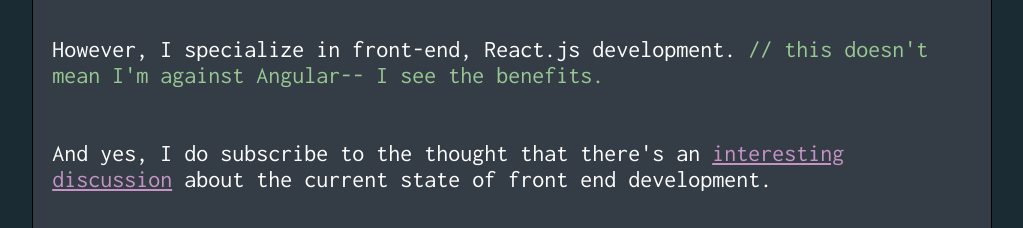
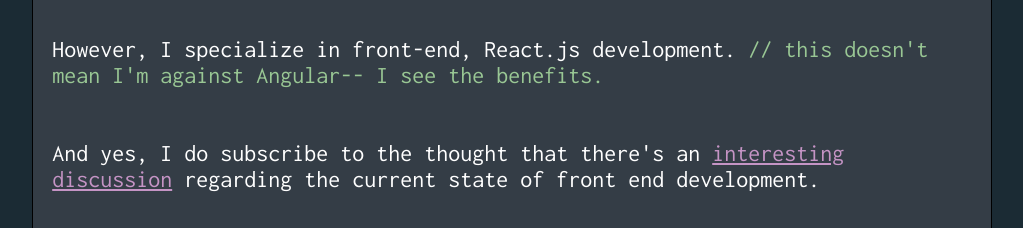
Before and after one commit to nathSierra/portfolio, a Gatsby site: page / in a window 1280 px wide. Shown: the part 861-1089 px from the top of the page, without its empty margins (128-1151 px from the left). Built offline with nearby package versions, Linux system fonts and the light colour scheme; Gatsby itself is replaced by a stand-in of ours.

Commit message:
word changes

```diff
--- a/src/pages/index.js
+++ b/src/pages/index.js
@@ -21,7 +21,7 @@
       <p>Now I learn about computers, talk to computers, and talk about computers.</p>
       <p>I am a freelance, fullstack web developer. <Highlight inputColor={Colors.primary}>// a self-taught > bootcamp > self-taught sequence</Highlight></p>
       <p>However, I specialize in front-end, React.js development. <Highlight inputColor={Colors.primary}> // this doesn't mean I'm against Angular-- I see the benefits.</Highlight></p>
-      <p>And yes, I do subscribe to the thought that there's an <a href="https://css-tricks.com/the-great-divide/" style={{color: `${Colors.purple}`}} target="_blank">interesting discussion</a> about the current state of front end development.</p>
+      <p>And yes, I do subscribe to the thought that there's an <a href="https://css-tricks.com/the-great-divide/" style={{color: `${Colors.purple}`}} target="_blank">interesting discussion</a> regarding the current state of front end development.</p>
       <p>I also work part time as a tutor and teaching assistant to help others along their coding journeys.</p>
       <p>I'm currently learning and practicing React Native. I should have a few projects out on the App Store soon. <Highlight inputColor={Colors.primary}>// fingers crossed</Highlight></p>
     </Snippet>
```
